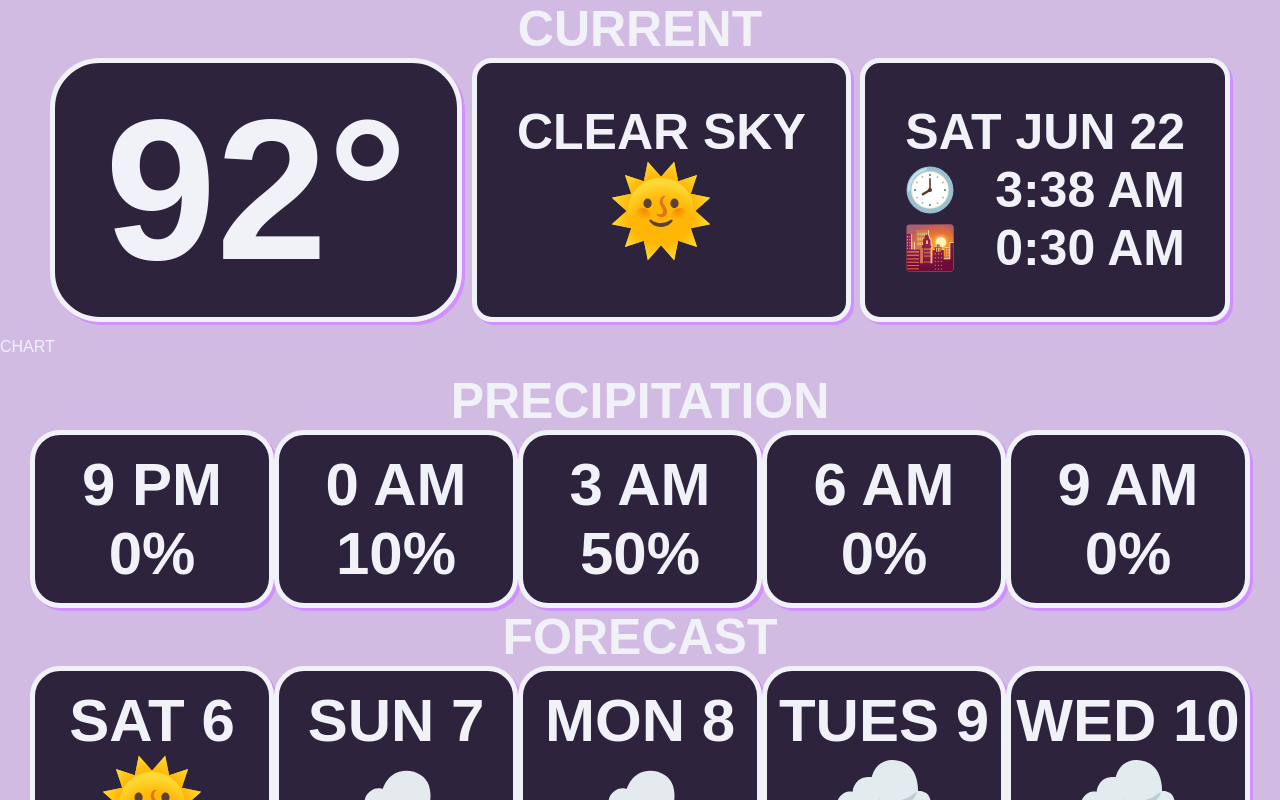
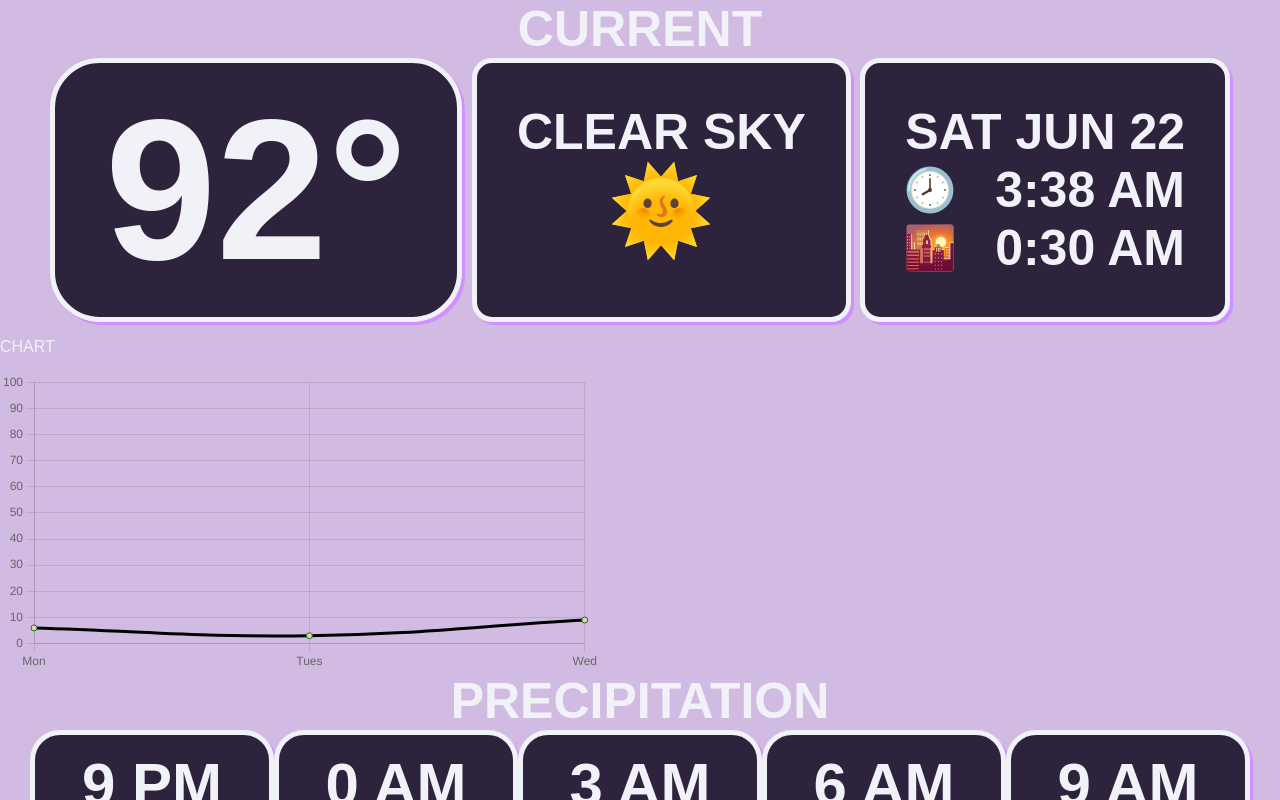
Before and after one commit to aliciahetrick/weather, a React (Vite) app: page / in a window 1280 px wide. Shown: the top 800 px of the page. Built offline with nearby package versions, Linux system fonts and the light colour scheme.

Commit message:
Add hardcoded line graph

```diff
--- a/package.json
+++ b/package.json
@@ -13,6 +13,7 @@
     "chart.js": "^4.4.3",
     "dotenv": "^16.4.5",
     "react": "^18.2.0",
+    "react-chartjs-2": "^5.2.0",
     "react-dom": "^18.2.0",
     "styled-components": "^6.1.11",
     "vite-plugin-commonjs": "^0.10.1",
--- a/src/App.tsx
+++ b/src/App.tsx
@@ -3,7 +3,7 @@ import styled from "styled-components";
 
 import "./App.css";
 import Forecast from "./components/Forecast";
-import Chart from "./components/chart";
+import Chart from "./components/Chart";
 
 function App() {
   return (
--- a/src/components/Chart.tsx
+++ b/src/components/Chart.tsx
@@ -1,11 +1,51 @@
 require("dotenv").config();
 import { useState, useEffect } from "react";
 import styled from "styled-components";
+import { Line } from "react-chartjs-2";
+import {
+  Chart as ChartJS,
+  LineElement,
+  CategoryScale, // x axis
+  LinearScale, // yaxis
+  PointElement,
+} from "chart.js";
+
+ChartJS.register(LineElement, CategoryScale, LinearScale, PointElement);
 
 const Chart = () => {
+  const data = {
+    labels: ["Mon", "Tues", "Wed"],
+    datasets: [
+      {
+        label: "Sales of the week",
+        data: [6, 3, 9],
+        backgroundColor: "pink",
+        borderColor: "black",
+        pointBorderColor: "green",
+        fill: true,
+        tension: 0.4,
+      },
+    ],
+  };
+
+  const options = {
+    plugins: {
+      legend: true,
+    },
+    scales: {
+      y: {
+        min: 0,
+        max: 100,
+      },
+    },
+  };
+
   return (
     <>
       <p>chart</p>
+      <div style={{ width: "600px", height: "300px" }}>
+        <Line data={data} options={options} />
+      </div>
     </>
   );
 };
```
Also changed, not shown: 1 other file (tests, documents, lock files or other folders).
